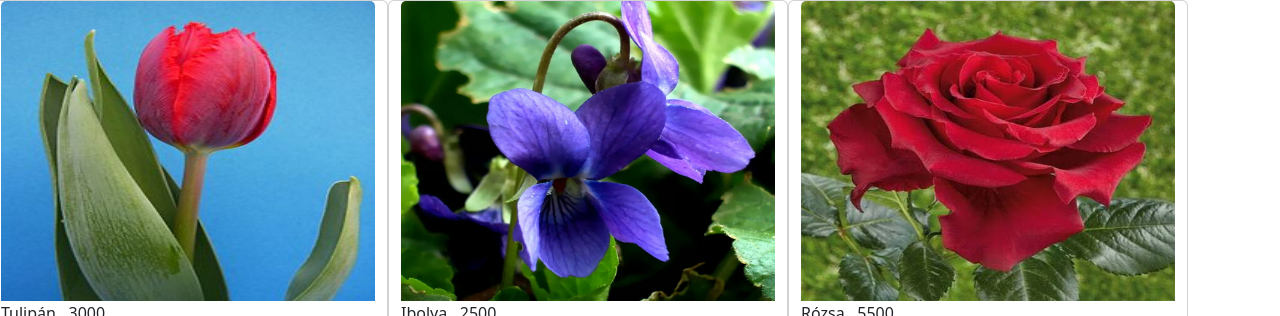
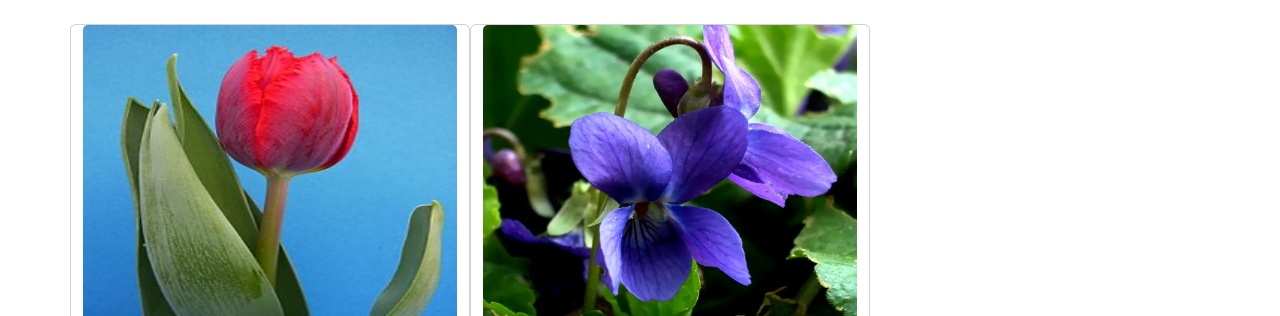
Before and after one commit to FruHuszar/webshop_oop_js, a plain HTML site: page index.html in a window 1280 px wide. Shown: the top 316 px of the page. Drawn offline with nearby package versions, Linux system fonts and the light colour scheme.

Commit message:
bootstrap kiegeszites, uj kep

```diff
--- a/index.html
+++ b/index.html
@@ -12,7 +12,9 @@
     <script type="module" src="js/index.js"></script>
     <script src="https://cdn.jsdelivr.net/npm/bootstrap@5.3.8/dist/js/bootstrap.bundle.min.js"></script>
   </head>
-  <body>
+  <body class="container">
+    <header></header>
+    <img class="nagykep" src="" alt="">
     <article class="tarolo row"></article>
     <footer>Huszár Fruzsina Anna, Harnos Vanda Alina</footer>
   </body>
--- a/js/TermekPublic.js
+++ b/js/TermekPublic.js
@@ -21,8 +21,8 @@ export default class TermekPublic{
         let kod = `
         <div class="kartya card col-sm-3" style = "width:400px ">
         <img class ="card-img-top img-fluid" style= "height:300px" src = "${this.#obj.kep}" alt="${this.#obj.nev}">
-        <p class="card-title">${this.#obj.nev} , ${this.#obj.ar}</p>
-        <p class="card-text">${this.#obj.leiras}</p>
+        <p class="card-title h2 text-center">${this.#obj.nev} , ${this.#obj.ar}</p>
+        <p class="card-text text-center">${this.#obj.leiras}</p>
         <button class="kosarba btn btn-primary">Kosárba</button>
         </div>
         `;
```
Also changed, not shown: 1 other file.
